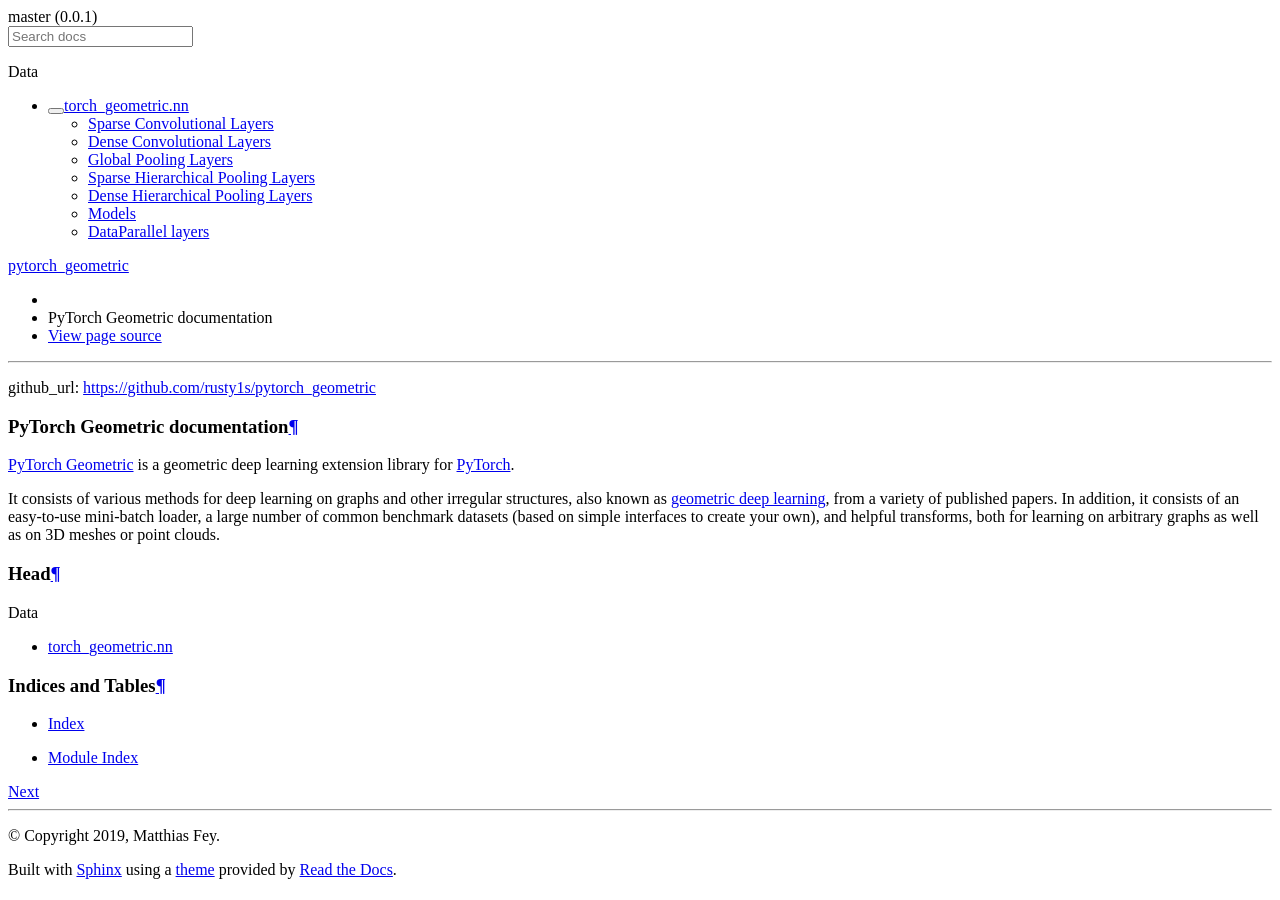
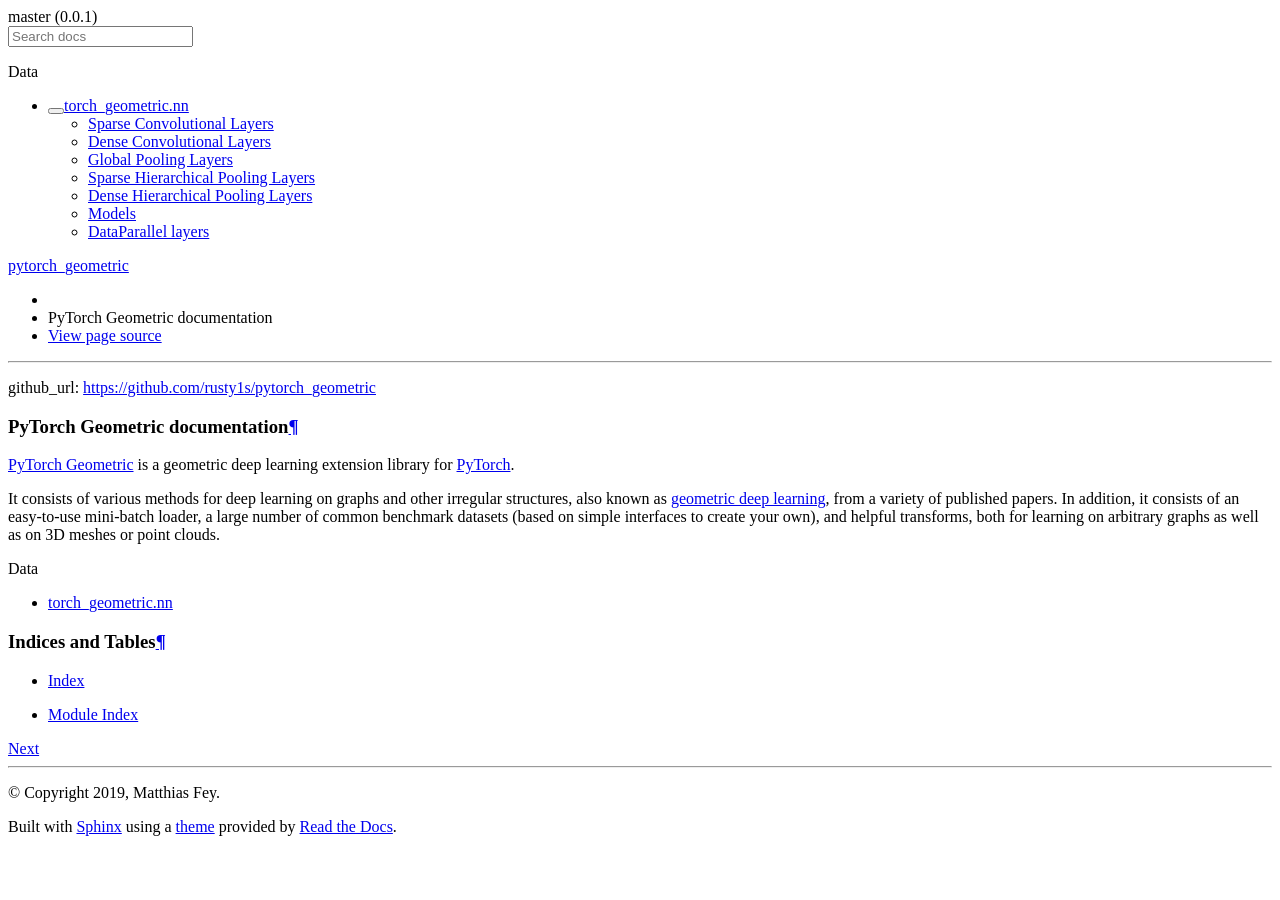
Before and after one commit to VCG/newbie-wiki, a Sphinx documentation site: the page built from docs/source/index.rst, in a window 1280 px wide. Built offline with Sphinx 7.4.7 and the Read the Docs theme 2.0.0, drawn with Linux system fonts in a browser that asks for light colours; pages that are not in the unit, such as notebooks, are missing from menus.

```diff
--- a/docs/source/index.rst
+++ b/docs/source/index.rst
@@ -8,16 +8,14 @@ PyTorch Geometric documentation
 It consists of various methods for deep learning on graphs and other irregular structures, also known as `geometric deep learning <http://geometricdeeplearning.com/>`_, from a variety of published papers.
 In addition, it consists of an easy-to-use mini-batch loader, a large number of common benchmark datasets (based on simple interfaces to create your own), and helpful transforms, both for learning on arbitrary graphs as well as on 3D meshes or point clouds.
 
-Head
-===============================
 .. toctree::
    :glob:
    :maxdepth: 1
    :caption: Setup
 
-   notes/School Setup
-   notes/Cluster Setup
-   notes/Group Setup
+   notes/School_Setup
+   notes/Cluster_Setup
+   notes/Group_Setup
 
 .. toctree::
    :glob:
--- /dev/null
+++ b/docs/source/modules/School_Setup.rst
@@ -0,0 +1,6 @@
+torch_geometric.school_setup
+========================
+
+.. automodule:: torch_geometric.school_setup
+    :members:
+    :exclude-members:
```
Also changed, not shown: 3 other files.
